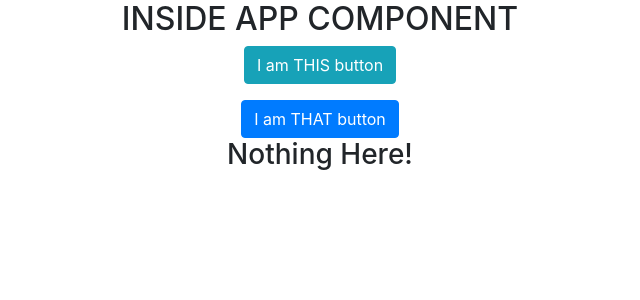
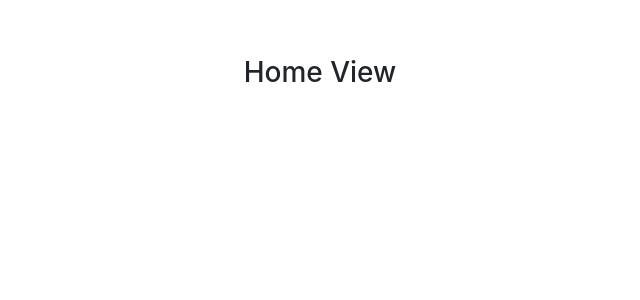
Before and after one commit to jim-conner/Spooked, a React (Create React App) app in the folder Spooked.ui/: page /browse in a window 1280 px wide. Shown: the top 300 px of the page, without its empty margins (320-960 px from the left). Built offline with nearby package versions, Linux system fonts and the light colour scheme; the HTML template or start-up script is replaced by a standard one.

Commit message:
added routes, route, and basic layout for app

```diff
--- a/Spooked.ui/src/App/App.js
+++ b/Spooked.ui/src/App/App.js
@@ -1,39 +1,17 @@
-import React, { useState } from 'react';
+import React from 'react';
+import { BrowserRouter as Router } from 'react-router-dom';
+import Routes from '../helpers/Routes';
+import NavBar from './components/NavBar';
 import './App.scss';
 
 function App() {
-  // delete the hook and handleClick
-  const [domWriting, setDomWriting] = useState('Nothing Here!');
-
-  const handleClick = (e) => {
-    console.warn(`You clicked ${e.target.id}`);
-    setDomWriting(`You clicked ${e.target.id}! Check the Console!`);
-  };
-
   return (
     <div className='App'>
-      {/* delete lines between the divs */}
-      <h2>INSIDE APP COMPONENT</h2>
-      <div>
-        <button
-          id='this-button'
-          className='btn btn-info'
-          onClick={handleClick}
-        >
-          I am THIS button
-        </button>
-      </div>
-      <div>
-        <button
-          id='that-button'
-          className='btn btn-primary mt-3'
-          onClick={handleClick}
-        >
-          I am THAT button
-        </button>
-      </div>
-      <h3>{domWriting}</h3>
-      {/* delete lines above */}
+      <Router>
+        <NavBar/>
+        <Routes
+        />
+      </Router>
     </div>
   );
 }
--- /dev/null
+++ b/Spooked.ui/src/App/components/NavBar.js
@@ -0,0 +1,46 @@
+import React, { useState } from 'react';
+import { NavLink } from 'react-router-dom';
+import {
+  Collapse, Navbar, Nav, NavbarBrand, NavbarToggler, NavItem
+} from 'reactstrap';
+// import PropTypes from 'prop-types'
+
+function NavBar() {
+  const [isOpen, setIsOpen] = useState(false);
+
+  const toggle = () => setIsOpen(!isOpen);
+  return (
+    <div>
+    <Navbar
+      color="faded"
+      dark
+    >
+      <NavbarBrand
+        className="me-auto"
+        to="/"
+      >
+        reactstrap
+      </NavbarBrand>
+      <NavbarToggler
+        className="me-2"
+        onClick={toggle}
+      />
+      <Collapse navbar>
+        <Nav navbar>
+          <NavItem>
+            <NavLink to="/browse/">
+              Browse
+            </NavLink>
+          </NavItem>
+        </Nav>
+      </Collapse>
+    </Navbar>
+  </div>
+  );
+}
+
+NavBar.propTypes = {
+
+};
+
+export default NavBar;
--- /dev/null
+++ b/Spooked.ui/src/App/views/Home.js
@@ -0,0 +1,16 @@
+import React from 'react';
+// import PropTypes from 'prop-types';
+
+function Home() {
+  return (
+    <div>
+      <h3>Home View</h3>
+    </div>
+  );
+}
+
+Home.propTypes = {
+
+};
+
+export default Home;
--- a/Spooked.ui/src/helpers/Routes.js
+++ b/Spooked.ui/src/helpers/Routes.js
@@ -1,11 +1,31 @@
 import React from 'react';
+import { Route, Switch } from 'react-router-dom';
+import Home from '../App/views/Home';
 // import PropTypes from 'prop-types';
 // import { Route, Switch } from 'react-router-dom';
 
 function Routes() {
   return (
-    <div>
-    </div>
+    <>
+    <Switch>
+      <Route
+        exact path='/'
+        component={() => <Home
+        />}
+      />
+
+      <Route
+        exact path='/browse/'
+        component={() => <Home
+        />}
+      />
+       {/* <Route
+        exact path='/watchlist'
+        component={() => <Home
+        />}
+      /> */}
+    </Switch>
+    </>
   );
 }
 
--- a/Spooked.ui/src/styles/_variables.scss
+++ b/Spooked.ui/src/styles/_variables.scss
@@ -1 +1 @@
-$favColor: lightblue;
+$favColor: black;
--- a/Spooked.ui/src/styles/index.scss
+++ b/Spooked.ui/src/styles/index.scss
@@ -1,6 +1,10 @@
 @import "~@fortawesome/fontawesome-free/css/all.min.css";
 @import 'variables';
 
-// body {
-//   background-color: $favColor;
-// }
+body {
+  margin: 0;
+  height: 100%;
+  width: 100%;
+  min-height: 100%;
+  background-color: $favColor;
+}
```
Also changed, not shown: Spooked.ui/src/App/components/MovieCard.js (added, +60 -0 lines), Spooked.ui/src/helpers/config.js (renamed from Spooked.ui/src/helpers/apiKeys.js), 2 other files (tests, documents, lock files or other folders).
